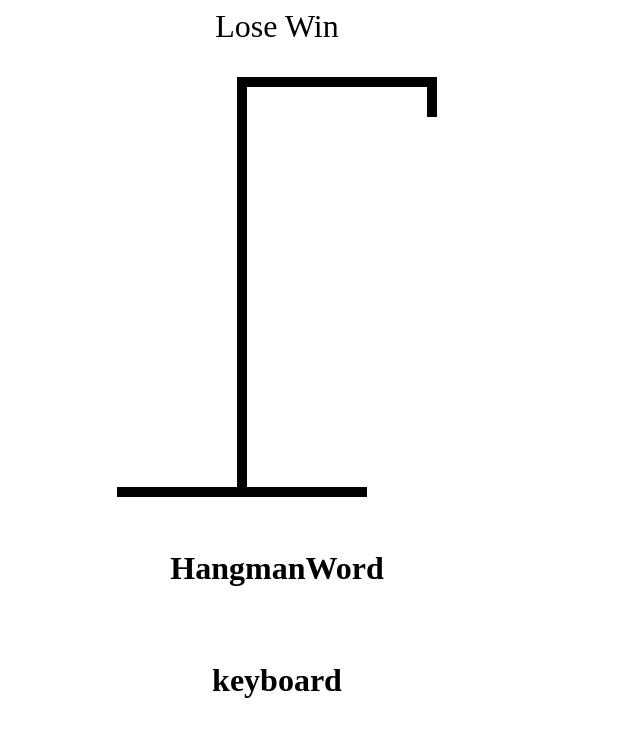
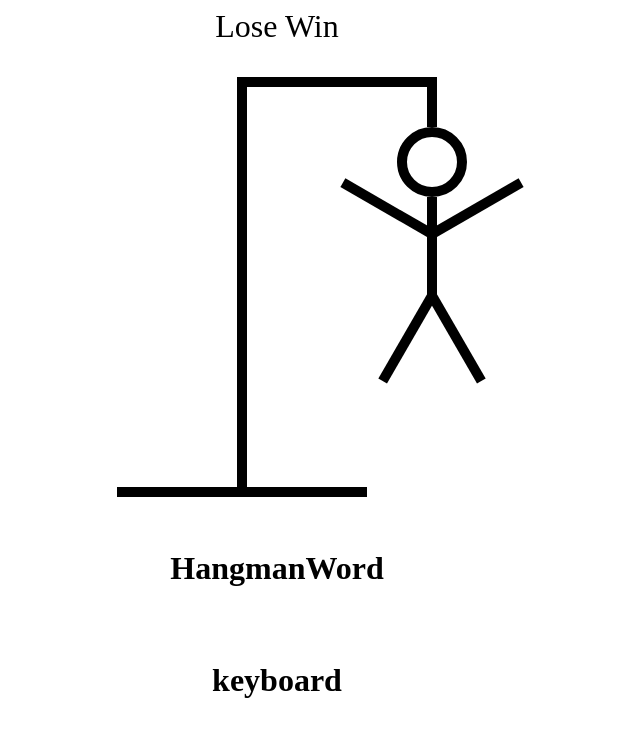
Before and after one commit to Muhammad-Junaid-Aqib/Hangman, a React (Vite) app: page / in a window 1280 px wide. Shown: the top 736 px of the page, without its empty margins (363-1003 px from the left). Built offline with nearby package versions, Linux system fonts and the light colour scheme.

Commit message:
Hangman Drawing Complete

```diff
--- a/src/component/HangmanDrawing.tsx
+++ b/src/component/HangmanDrawing.tsx
@@ -2,22 +2,113 @@
 
 const HEAD = (
     <div
+        style={{
+            width: "50px",
+            height: "50px",
+            borderRadius: "100%",
+            border: "10px solid black",
+            position: "absolute",
+            top: "50px",
+            right: "-30px"
+        }}
+    />
+
+)
+
+const BODY = (
+    <div
+        style={{
+            width: "10px",
+            height: "100px",
+            background: "black",
+            position: "absolute",
+            top: "120px",
+            right: 0,
+        }}
     />
 )
+
+const RIGHT_ARM = (
+    <div
+        style={{
+            width: "100px",
+            height: "10px",
+            background: "black",
+            position: "absolute",
+            top: "150px",
+            right: "-100px",
+            rotate: "-30deg",
+            transformOrigin: "left bottom"
+        }}
+    />
+)
+
+const LEFT_ARM = (
+    <div
+        style={{
+            width: "100px",
+            height: "10px",
+            background: "black",
+            position: "absolute",
+            top: "150px",
+            right: "10px",
+            rotate: "30deg",
+            transformOrigin: "right bottom"
+        }}
+    />
+)
+
+const RIGHT_LEG = (
+    <div
+        style={{
+            width: "100px",
+            height: "10px",
+            background: "black",
+            position: "absolute",
+            top: "210px",
+            right: "-90px",
+            rotate: "60deg",
+            transformOrigin: "left bottom"
+        }}
+    />
+)
+
+const LEFT_LEG = (
+    <div
+        style={{
+            width: "100px",
+            height: "10px",
+            background: "black",
+            position: "absolute",
+            top: "210px",
+            right: 0,
+            rotate: "-60deg",
+            transformOrigin: "right bottom"
+        }}
+    />
+)
+
+
+
 
 const HangmanDrawing = () => {
   return (
       <>
           <div style={{ position: "relative" }}>
+              {HEAD}
+              {BODY}
+              {RIGHT_ARM}
+              {LEFT_ARM}
+              {RIGHT_LEG}
+              {LEFT_LEG}
               <div
             style={{
-                height: "40px",
+                height: "50px",
                 width: "10px",
                 background: "black",
                 position: "absolute",
                 top: 0,
                 right: 0,
-
             }}>
 
         </div>
```
